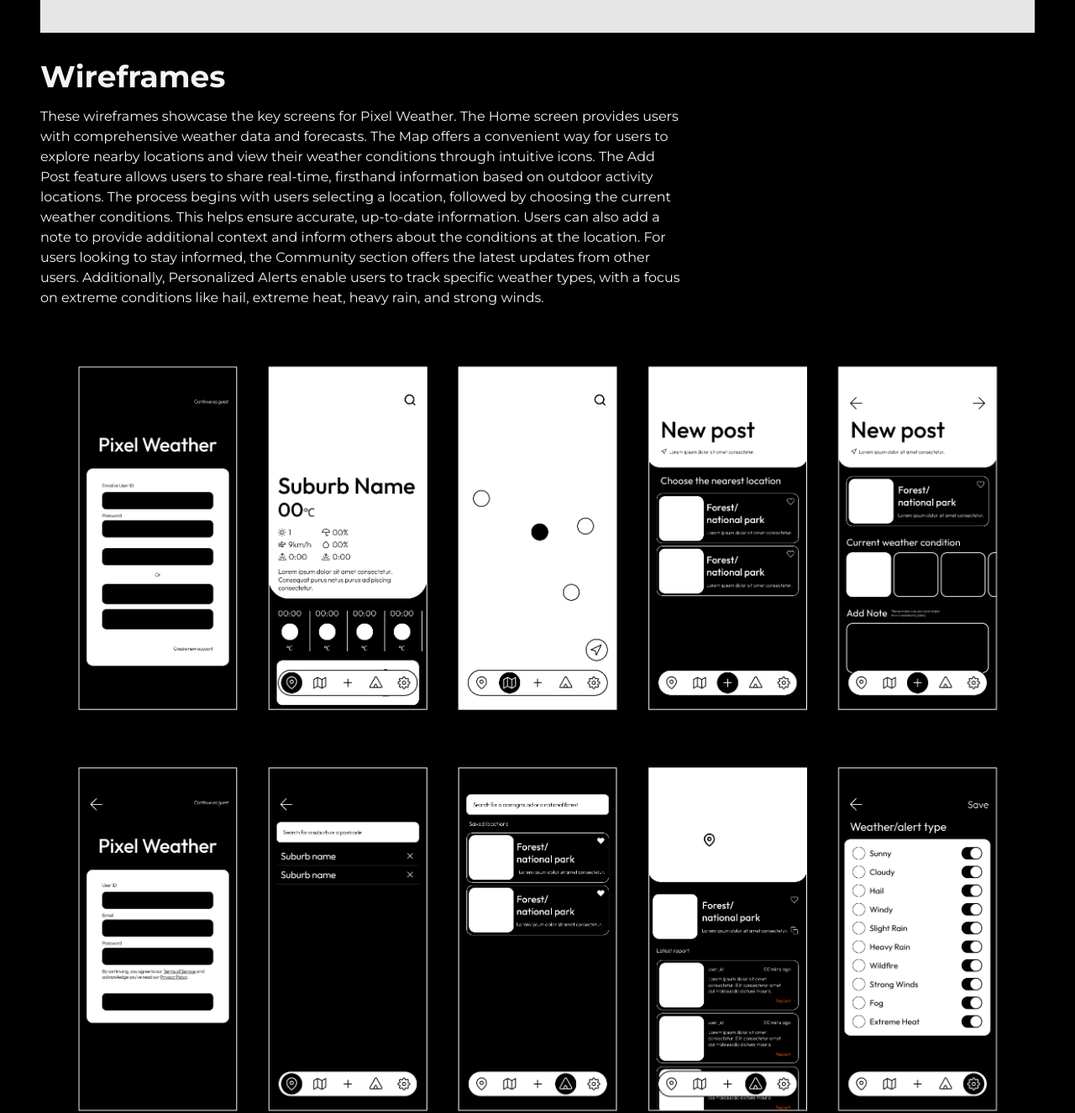
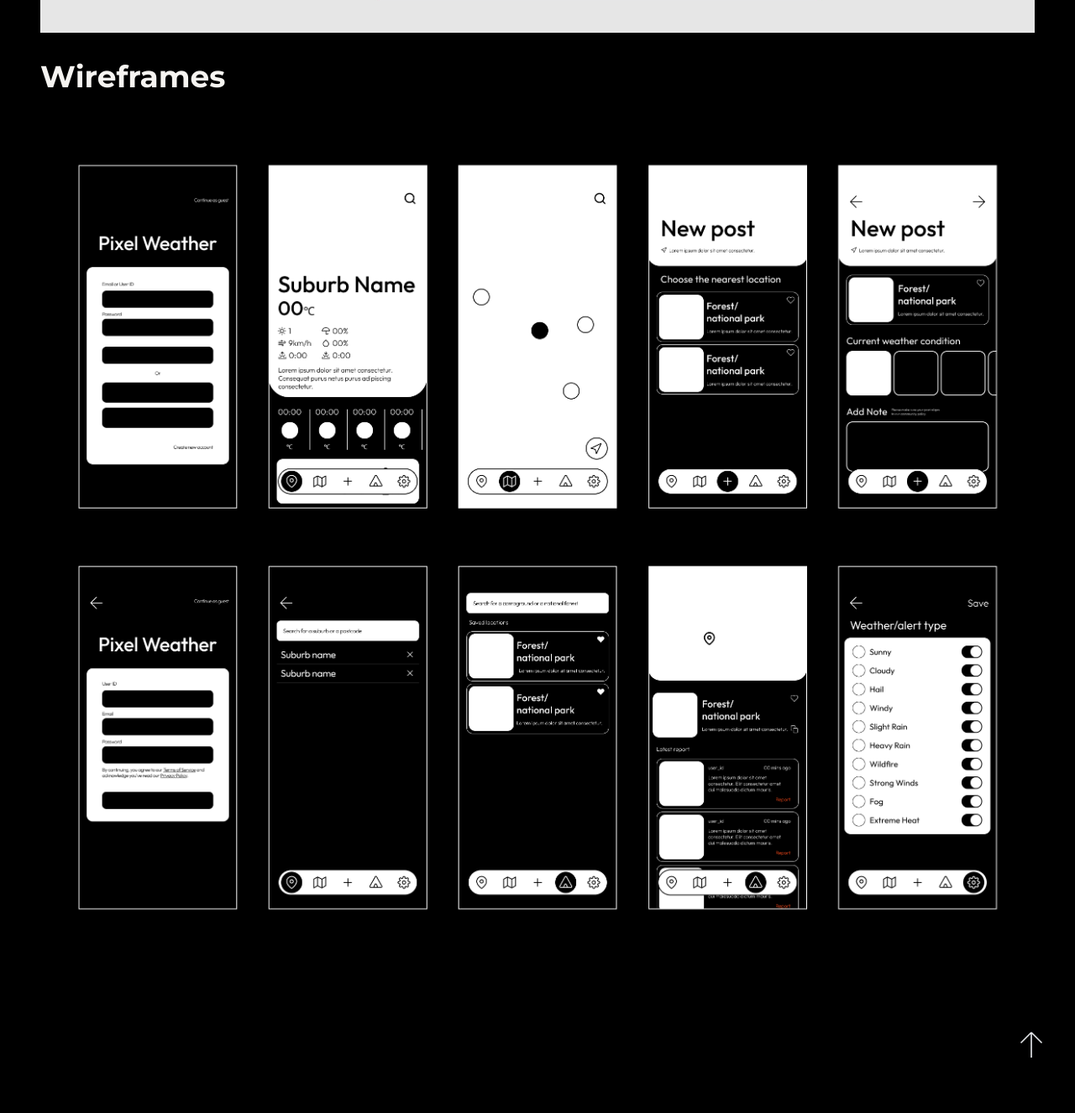
Before and after one commit to hiannchu/portfolio, a plain HTML site: page project-pixelweather.html in a window 1280 px wide. Shown: the part 2267-3593 px from the top of the page at 84% size. After the commit the page ends 3572 px from the top, so only its background shows below. Drawn offline with Linux system fonts and the light colour scheme; a web font is replaced by a local one.

Commit message:
Fix zoom-in

```diff
--- a/css/style.css
+++ b/css/style.css
@@ -61,8 +61,6 @@ a.fill-div {
     opacity: 0;
     transform: scale(0.8);
     transition: transform 1s ease-out, opacity 1s ease-out;
-    flex-grow: 1;
-    z-index: 1;
 }
 
 .zoom-in.show {
--- a/js/script.js
+++ b/js/script.js
@@ -1,13 +1,3 @@
-// Back to top function
-window.onscroll = function() {
-    let backToTop = document.getElementById("backToTop");
-    if (document.documentElement.scrollTop > 200) {
-        backToTop.style.display = "block";
-    } else {
-        backToTop.style.display = "none";
-    }
-};
-
 // Smooth Scroll to Top
 document.getElementById("backToTop").addEventListener("click", function() {
     window.scrollTo({ top: 0, behavior: "smooth" });
--- a/project-pixelweather.html
+++ b/project-pixelweather.html
@@ -20,7 +20,6 @@
             <a class="hover:text-sun" href="profile.html">profile</a>
         </div>
     </div>
-
     <div class="p-12 font-body text-chalk grid gap-8">
         <a href="https://www.figma.com/proto/gr96qB0zREvWIIaPNghhz2/Pixel-Weather?node-id=0-1&t=cwHsP95iZkk6Cx8Z-1" target="_blank"><button class="hover:bg-sun hover:text-black border-1 p-4 ">Explore Prototype</button></a>
         <p>#UI/UX #Mobile</p>
@@ -60,20 +59,18 @@
                 The user flow chart outlines how visitors will interact with the app, whether they sign in or use it as a guest. A guest mode is included because many users prefer not to create an account or sign up for a new service when first using an app.
                 In the flow chart, rounded rectangles represent screens, while diamond shapes indicate interactions between the user (or guest) and the app.
                 The diamond shapes may also represent buttons or other elements that users can interact with.
+
             </p>
             <img class="zoom-in" src="./assets/images/project-pixel-user flow.jpg" alt="">
         </div>
         <div>
             <h2 class="md:text-4xl text-2xl font-bold pb-4">Wireframes</h2>
             <p class="text-pretty xl:w-[60vw] pb-4">
-                These wireframes showcase the key screens for Pixel Weather. The Home screen provides users with comprehensive weather data and forecasts.
-                The Map offers a convenient way for users to explore nearby locations and view their weather conditions through intuitive icons.
-                The Add Post feature allows users to share real-time, firsthand information based on outdoor activity locations.
-                The process begins with users selecting a location, followed by choosing the current weather conditions. This helps ensure accurate, up-to-date information.
-                Users can also add a note to provide additional context and inform others about the conditions at the location.
-                For users looking to stay informed, the Community section offers the latest updates from other users. Additionally, Personalized Alerts enable users to track specific weather types, with a focus on extreme conditions like hail, extreme heat, heavy rain, and strong winds.
-            </p>
-            <img class="zoom-in" src="./assets/images/project-pixel-wireframes.png" alt="">
+           </p>
+           <img class="zoom-in" src="./assets/images/project-pixel-wireframes.png" alt="">
+
+
+
         </div>
     </div>
     <div class="p-8 h-[15vh] content-center flex justify-end font-body text-silver">
```
Also changed, not shown: css/output.css.
